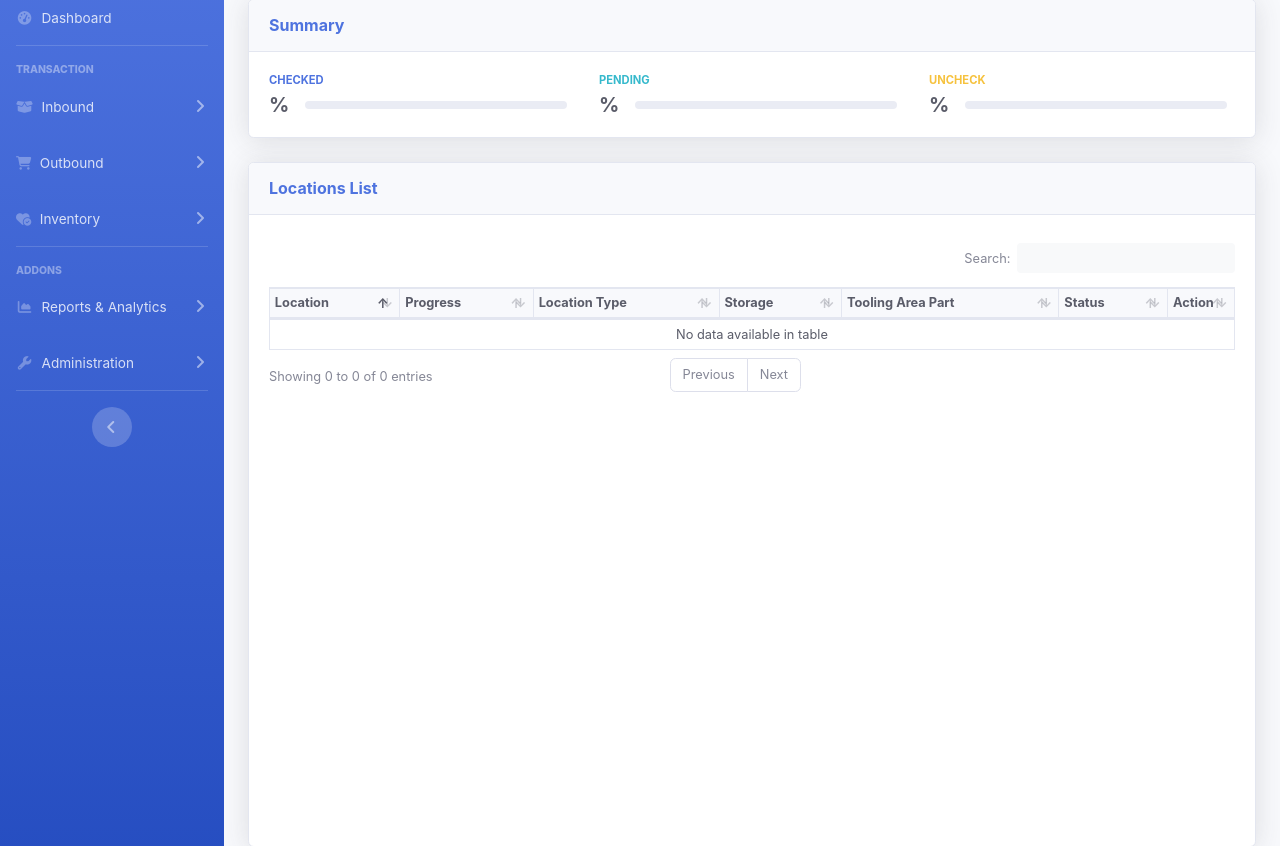
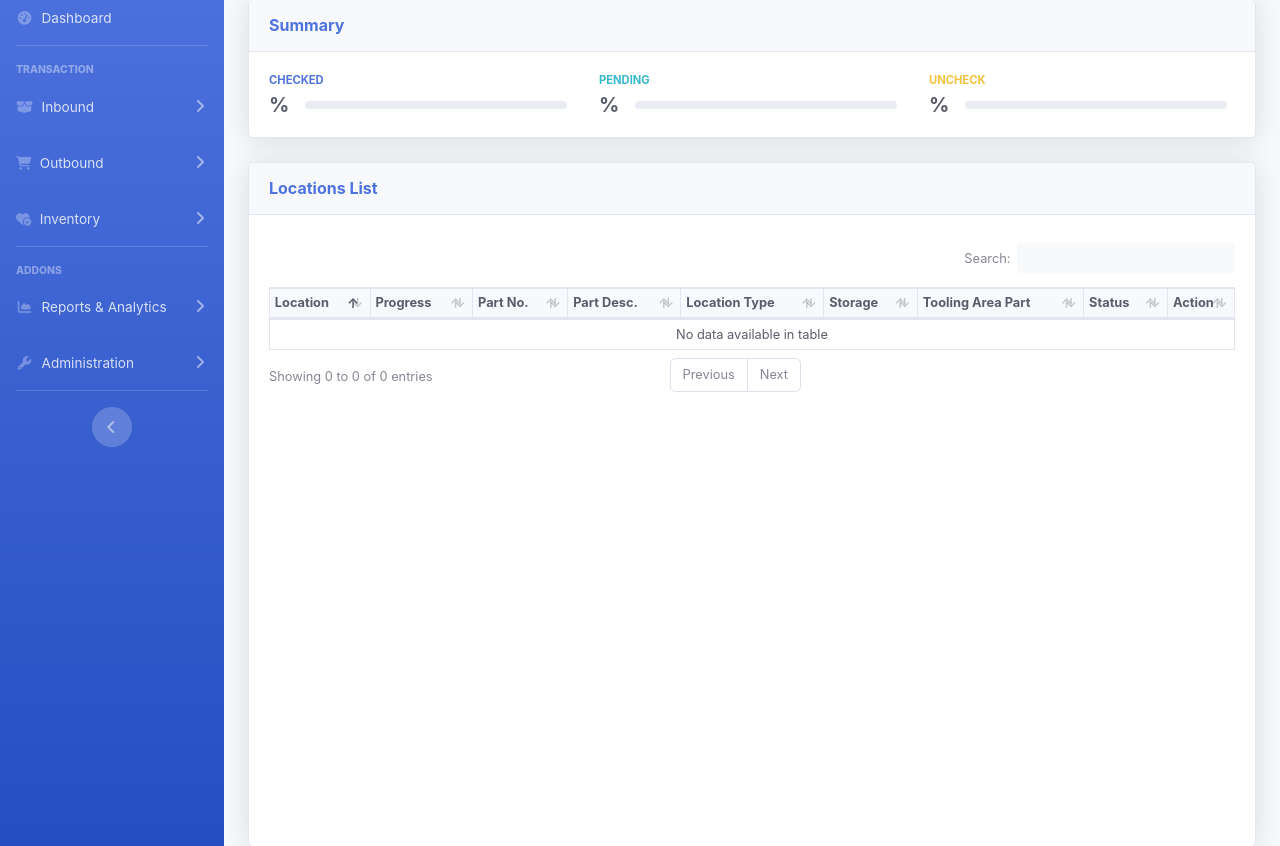
Before and after one commit to abimanyugithub/fln-tooling-warehouse-inventory-management-system, a Django app: page /stock-count in a window 1280 px wide. Shown: the part 178-1024 px from the top of the page. Run offline with Django 5.2, Linux system fonts and the light colour scheme; the visitor is signed in with stand-in values (Sample User, id 1); data that the repository does not hold is empty; some libraries are stand-ins or nearby versions.

Commit message:
Update Stock Count List

```diff
--- a/templates/includes/script_stolist.html
+++ b/templates/includes/script_stolist.html
@@ -28,6 +28,8 @@
                     return newcek;
                     }
                 },
+                { "data": "part_number", "className": "align-middle" },
+                { "data": "part_desc", "className": "align-middle" },
                 { "data": "assgn", "className": "align-middle", "render": function(data, type, row) {
                     if (row.assgn === 'P') {
                       var newassgn = 'PRIMARY';
--- a/templates/inventory/stockopname/sto_list.html
+++ b/templates/inventory/stockopname/sto_list.html
@@ -106,6 +106,8 @@
                                 <!-- <th>No.</th> -->
                                 <th>Location</th>
                                 <th>Progress</th>
+                                <th>Part No.</th>
+                                <th>Part Desc.</th>
                                 <th>Location Type</th>
                                 <th>Storage</th>
                                 <th>Tooling Area Part</th>
```
